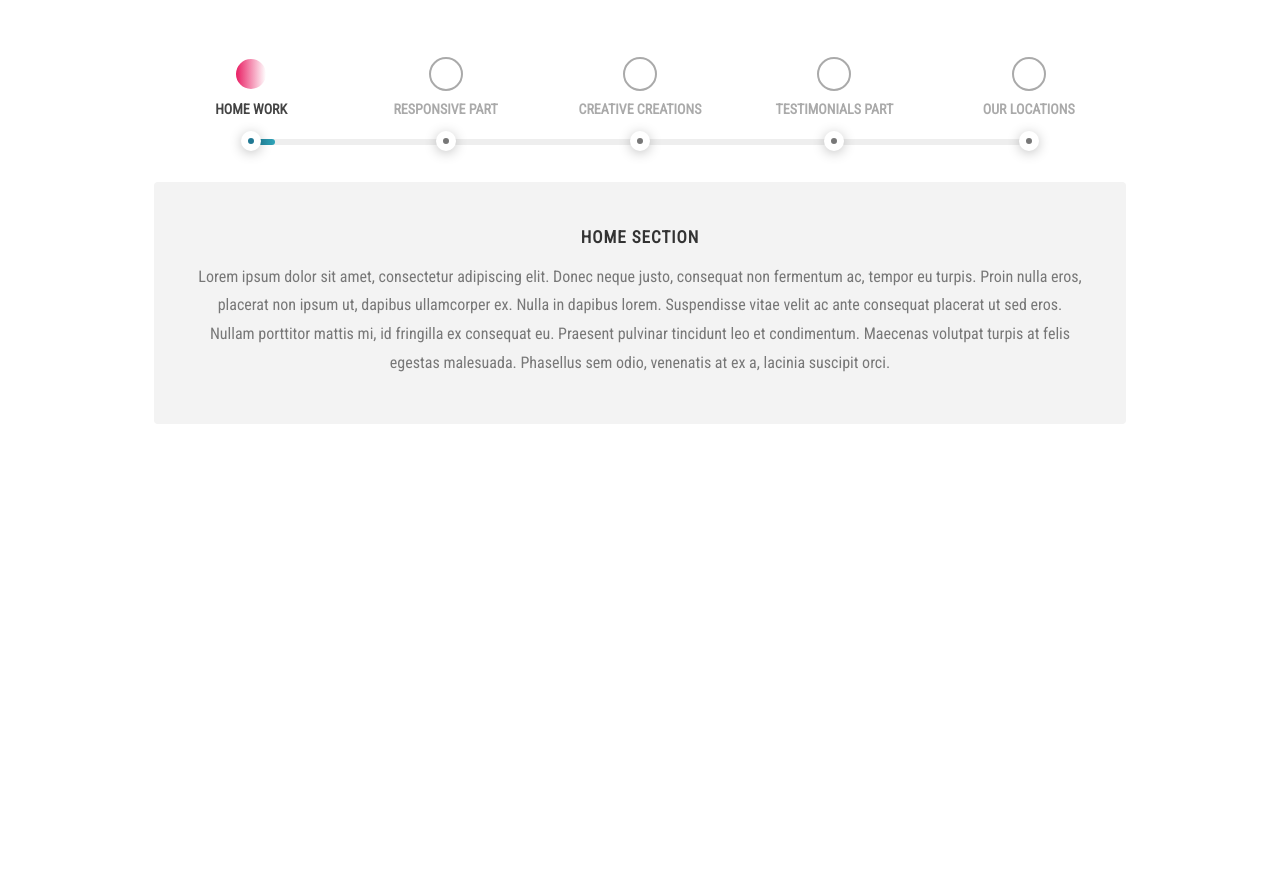
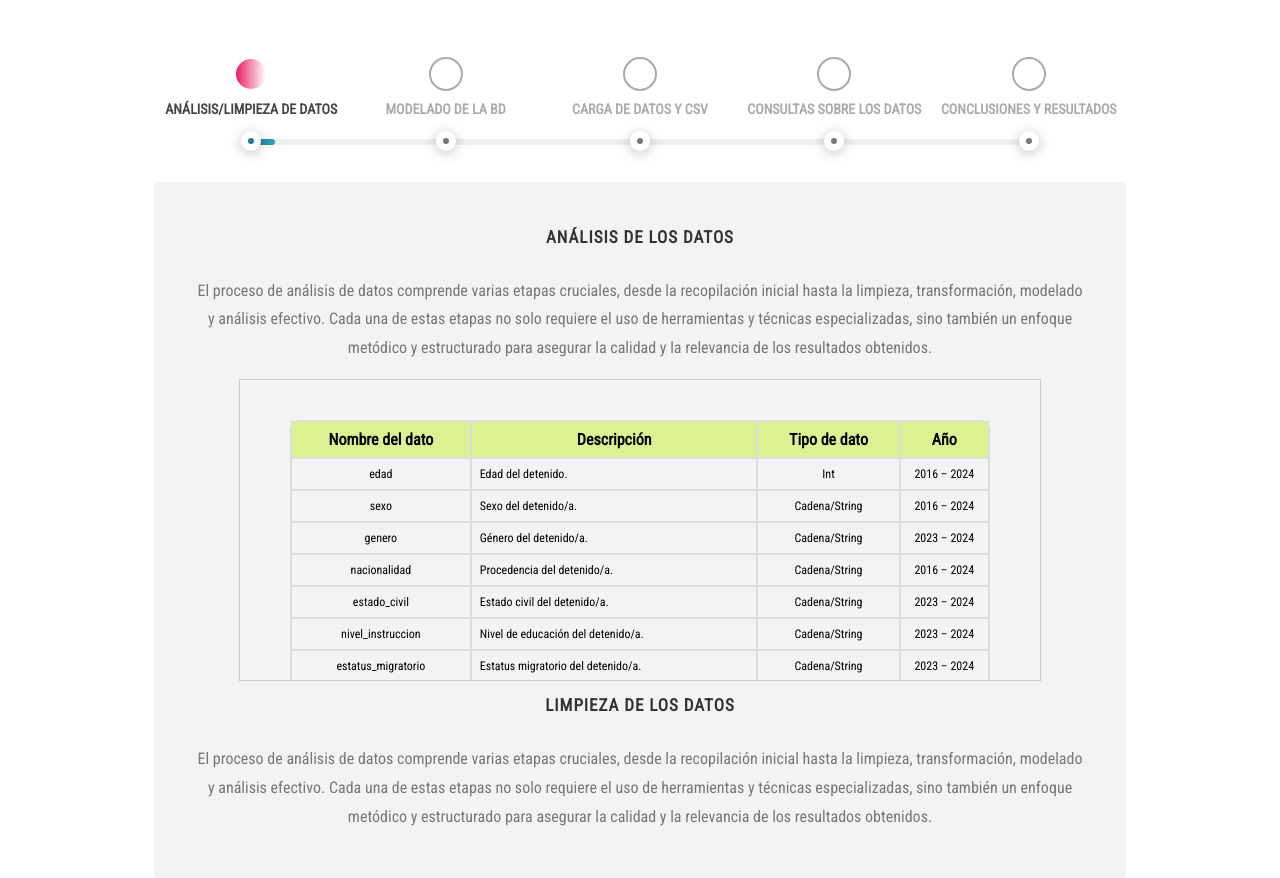
Before and after one commit to reeenatamc/ProyectoIntegrador, a plain HTML site: page PROGRAMACIÓN AVANZADA/web/main.html in a window 1280 px wide. Shown: the part 230-1108 px from the top of the page. Before the commit the page ends 800 px from the top, so only its background shows below. Drawn offline with nearby package versions, Linux system fonts and the light colour scheme; files whose address does not match are found by name.

Commit message:
tabla csv

```diff
--- /dev/null
+++ b/PROGRAMACIÓN AVANZADA/web/archivos/tablas_analisis.csv
@@ -0,0 +1,39 @@
+Nombre del dato,Descripción,Tipo de dato,Año
+edad,Edad del detenido.,Int,2016 – 2024
+sexo,Sexo del detenido/a.,Cadena/String,2016 – 2024
+genero,Género del detenido/a.,Cadena/String,2023 – 2024
+nacionalidad,Procedencia del detenido/a.,Cadena/String,2016 – 2024
+estado_civil,Estado civil del detenido/a.,Cadena/String,2023 – 2024
+nivel_instruccion,Nivel de educación del detenido/a.,Cadena/String,2023 – 2024
+estatus_migratorio,Estatus migratorio del detenido/a.,Cadena/String,2023 – 2024
+num_detenciones,Número total de detenciones del detenido.,Int,2022 – 2024
+autoidentificacion_etnica,Autoidentificación étnica del detenido/a.,Cadena/String,2022 – 2024
+codigo_iccs,Número de serie o identificador único e internacional que aparece en la tarjeta SIM del detenido/a.,Cadena/String,2023 – 2024
+fecha_detencion,Fecha en la que ocurrió la aprehensión/detención.,Date,2016 – 2024
+hora_detencion,Hora en la que ocurrió la aprehensión/detención.,Time,2022 – 2024
+tipo,Indica si la persona es aprehendida/detenida.,Cadena/String,2022 – 2024
+condicion,Estado del aprehendido/detenido.,Cadena/String,2023 – 2024
+movilizacion,Indica cómo se transportaba la persona en el momento de la aprehensión/detención.,Cadena/String,2023 – 2024
+presunta_flagrancia,Si se encontró flagrantemente al aprehendido/detenido.,Cadena/String,2022 – 2024
+presunta_modalidad,Indica la forma en la que la persona cometió la infracción o la ley que incumplió.,Cadena/String,2023 – 2024
+flagrante_boleta,Indica si la aprehensión/detención de la persona es de tipo flagrante o boleta.,Cadena/String,2016 – 2018
+arma,Indica el arma que se usó para cometer el crimen.,Cadena/String,2023 – 2024
+tipo_arma,Indica de qué tipo es el arma que se usó para cometer el crimen.,Cadena/String,2023 – 2024
+infraccion,Indica la infracción que se cometió de forma general.,Cadena/String,2022 – 2024
+subinfraccion ,Indica la sub-infracción de forma más detallada.,Cadena/String,2016 – 2024
+codigo_provincia,Describe el código de la provincia donde ocurrió la detención/aprehensión.,Int,2023 – 2024
+nombre_provincia,Describe el nombre de la provincia donde ocurrió la detención/aprehensión.,Cadena/String,2022 – 2024
+codigo_canton,Describe el código del cantón donde ocurrió la detención/aprehensión.,Cadena/String,2023 – 2024
+nombre_canton,Describe el nombre del cantón donde ocurrió la detención/aprehensión.,Cadena/String,2016 – 2024
+codigo_parroquia,Describe el código de la parroquia donde ocurrió la detención/aprehensión.,Cadena/String,2023 – 2024
+nombre_parroquia,Describe el nombre de la parroquia donde ocurrió la detención/aprehensión.,Cadena/String,2022 – 2024
+nombre_zona,Describe el nombre de la zona donde ocurrió la detención/aprehensión.,Cadena/String,2016 – 2024
+nombre_subzona,Describe el nombre de la subzona donde ocurrió la detención/aprehensión.,Cadena/String,2016 – 2024
+codigo_distrito,Describe el código del distrito donde ocurrió la detención/aprehensión.,Cadena/String,2022 – 2024
+nombre_distrito,Describe el nombre del distrito donde ocurrió la detención/aprehensión.,Cadena/String,2022 – 2024
+codigo_circuito,Describe el código del circuito donde ocurrió la detención/aprehensión.,Cadena/String,2022 – 2024
+nombre_circuito,Describe el nombre del circuito donde ocurrió la detención/aprehensión.,Cadena/String,2022 – 2024
+codigo_subcircuito,Describe el código del subcircuito donde ocurrió la detención/aprehensión.,Cadena/String,2022 – 2024
+nombre_subcircuito,Describe el nombre del subcircuito donde ocurrió la detención/aprehensión.,Cadena/String,2022 – 2024
+lugar,Describe el lugar donde ocurrió la detención/aprehensión de forma más específica.,Cadena/String,2022 – 2024
+tipo_lugar,Clasifica el lugar donde ocurrió la detención/aprehensión de forma más específica.,Cadena/String,2023 – 2024
--- /dev/null
+++ b/PROGRAMACIÓN AVANZADA/web/componentes_html/tabla-style.css
@@ -0,0 +1,63 @@
+table {
+    width: 700px;
+    margin: 40px auto;
+    border-collapse: separate;
+    border-spacing: 0;
+    border: 0.5px solid #ddd;
+}
+
+table {
+    border-radius: 10px;
+}
+th, td {
+    border: 0.5px solid #ddd;
+    padding: 8px;
+
+}
+
+
+
+th {
+    background-color: #ddf092;
+    font-size: 16px;
+    text-align: center;
+
+}
+td{
+    font-size: 12px;
+    text-align: justify;
+
+}
+
+td:nth-child(1) {
+    width: 100px;
+    max-width: 150px;
+    overflow: hidden;
+    text-overflow: ellipsis;
+    text-align: center;
+
+}
+
+td:nth-child(2) {
+    width: 200px;
+    max-width: 200px;
+    overflow: hidden;
+    text-overflow: ellipsis;
+}
+
+td:nth-child(3) {
+    width: 90px;
+    max-width: 150px;
+    overflow: hidden;
+    text-overflow: ellipsis;
+    text-align: center;
+
+}
+td:nth-child(4) {
+    width: 50px;
+    max-width: 150px;
+    overflow: hidden;
+    text-overflow: ellipsis;
+    text-align: center;
+
+}
--- /dev/null
+++ b/PROGRAMACIÓN AVANZADA/web/componentes_js/ana-lim.js
@@ -0,0 +1,22 @@
+var csvFilePath = 'archivos/tablas_analisis.csv';
+Papa.parse(csvFilePath, {
+    download: true,
+    complete: function (results) {
+        var tableData = results.data;
+        var tableHtml = '';
+
+        for (var i = 0; i < tableData.length; i++) {
+            tableHtml += '<tr>';
+            for (var j = 0; j < tableData[i].length; j++) {
+                if (i === 0) {
+                    tableHtml += '<th>' + tableData[i][j] + '</th>';
+                } else {
+                    tableHtml += '<td>' + tableData[i][j] + '</td>';
+                }
+            }
+            tableHtml += '</tr>';
+        }
+
+        document.getElementById('tabla-datos').innerHTML = tableHtml;
+    }
+});
--- a/PROGRAMACIÓN AVANZADA/web/main-style.css
+++ b/PROGRAMACIÓN AVANZADA/web/main-style.css
@@ -180,3 +180,22 @@ h1 {
 		opacity:1;
 	}
 }
+
+
+
+/* Agregados */
+.data-analysis {
+    width: 800px;
+    height: 300px;
+    overflow-y: auto;
+    border: 1px solid #ccc;
+    scrollbar-width: thin;
+    scrollbar-color: #ccc #000000;
+}
+
+.analysis-content{
+    display: flex;
+    flex-direction: column;
+    align-items: center;
+    text-align: center;
+}
--- a/PROGRAMACIÓN AVANZADA/web/main.html
+++ b/PROGRAMACIÓN AVANZADA/web/main.html
@@ -6,33 +6,37 @@
     <link href="https://fonts.googleapis.com/css?family=Roboto+Condensed&display=swap" rel="stylesheet">
     <link rel="stylesheet" href="main-style.css">
     <link rel="stylesheet" href="componentes_html\header-style.css">
+    <link rel="stylesheet" href="componentes_html\tabla-style.css">
+
 
     <script src="componentes_js\header-component.js" defer></script>
+    <script src="componentes_js\ana-lim.js" defer></script>
+
     <script src="main-log.js" defer></script>
 
 </head>
 <body>
     <header-component></header-component>
 
-    <h1>Our Process</h1>
+    <h1>Proceso</h1>
     <br>
     <div class="process-wrapper">
         <div id="progress-bar-container">
             <ul>
                 <li class="step step01 active">
-                    <div class="step-inner">HOME WORK</div>
+                    <div class="step-inner">Análisis/limpieza de datos</div>
                 </li>
                 <li class="step step02">
-                    <div class="step-inner">RESPONSIVE PART</div>
+                    <div class="step-inner">Modelado de la BD</div>
                 </li>
                 <li class="step step03">
-                    <div class="step-inner">Creative cREATIONS</div>
+                    <div class="step-inner">Carga de datos y CSV</div>
                 </li>
                 <li class="step step04">
-                    <div class="step-inner">TESTIMONIALS PART</div>
+                    <div class="step-inner">Consultas sobre los datos</div>
                 </li>
                 <li class="step step05">
-                    <div class="step-inner">OUR LOCATIONS</div>
+                    <div class="step-inner">Conclusiones y resultados</div>
                 </li>
             </ul>
 
@@ -43,13 +47,27 @@
 
         <div id="progress-content-section">
             <div class="section-content discovery active">
-                <h2>HOME SECTION</h2>
-                <p>Lorem ipsum dolor sit amet, consectetur adipiscing elit. Donec neque justo, consequat non fermentum
-                    ac, tempor eu turpis. Proin nulla eros, placerat non ipsum ut, dapibus ullamcorper ex. Nulla in
-                    dapibus lorem. Suspendisse vitae velit ac ante consequat placerat ut sed eros. Nullam porttitor
-                    mattis mi, id fringilla ex consequat eu. Praesent pulvinar tincidunt leo et condimentum. Maecenas
-                    volutpat turpis at felis egestas malesuada. Phasellus sem odio, venenatis at ex a, lacinia suscipit
-                    orci.</p>
+                <div class="analysis-content">
+                    <h2>Análisis de los datos</h2>
+                    <p>El proceso de análisis de datos comprende varias etapas cruciales, desde la recopilación inicial
+                        hasta la limpieza, transformación, modelado y análisis efectivo. Cada una de estas etapas no
+                        solo requiere el uso de herramientas y técnicas especializadas, sino también un enfoque
+                        metódico y estructurado para asegurar la calidad y la relevancia de los resultados obtenidos.
+                    </p>
+                    <div class="data-analysis">
+                        <table id="tabla-datos">
+
+                        </table>
+                    </div>
+                </div>
+                <div class="analysis-content">
+                    <h2>Limpieza de los datos</h2>
+                    <p>El proceso de análisis de datos comprende varias etapas cruciales, desde la recopilación inicial
+                        hasta la limpieza, transformación, modelado y análisis efectivo. Cada una de estas etapas no
+                        solo requiere el uso de herramientas y técnicas especializadas, sino también un enfoque
+                        metódico y estructurado para asegurar la calidad y la relevancia de los resultados obtenidos.
+                    </p>
+                </div>
             </div>
 
             <div class="section-content strategy">
@@ -95,6 +113,8 @@
     </div>
     <script src="https://cdnjs.cloudflare.com/ajax/libs/jquery/3.2.1/jquery.min.js"></script>
     <script src="https://cdnjs.cloudflare.com/ajax/libs/jqueryui/1.12.1/jquery-ui.min.js"></script>
+    <script src="https://cdnjs.cloudflare.com/ajax/libs/PapaParse/5.3.0/papaparse.min.js"></script>
+
 
 </body>
 
```
